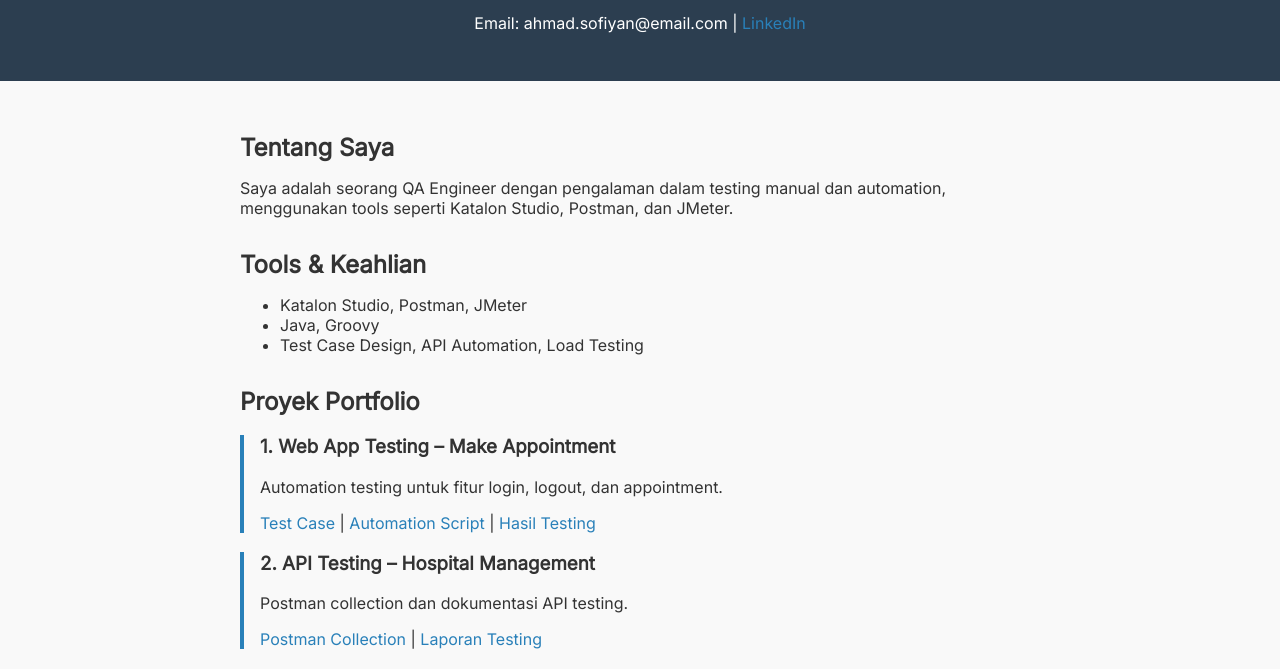
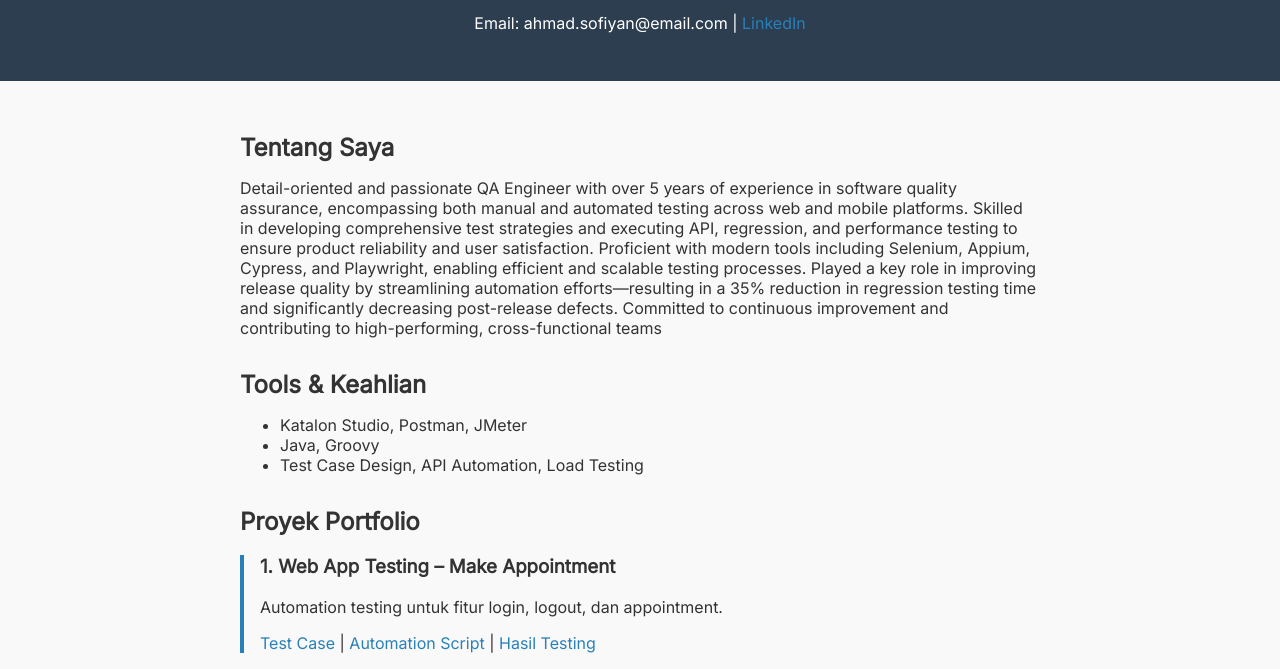
Before and after one commit to ahmadsopiyan27/Portfolio, a plain HTML site: page index.html in a window 1280 px wide. Shown: the part 131-800 px from the top of the page. Drawn offline with Linux system fonts and the light colour scheme.

Commit message:
Update index.html

```diff
--- a/index.html
+++ b/index.html
@@ -52,7 +52,7 @@
   <main>
     <section>
       <h2>Tentang Saya</h2>
-      <p>Saya adalah seorang QA Engineer dengan pengalaman dalam testing manual dan automation, menggunakan tools seperti Katalon Studio, Postman, dan JMeter.</p>
+      <p>Detail-oriented and passionate QA Engineer with over 5 years of experience in software quality assurance, encompassing both manual and automated testing across web and mobile platforms. Skilled in developing comprehensive test strategies and executing API, regression, and performance testing to ensure product reliability and user satisfaction. Proficient with modern tools including Selenium, Appium, Cypress, and Playwright, enabling efficient and scalable testing processes. Played a key role in improving release quality by streamlining automation efforts—resulting in a 35% reduction in regression testing time and significantly decreasing post-release defects. Committed to continuous improvement and contributing to high-performing, cross-functional teams</p>
     </section>
 
     <section>
```
